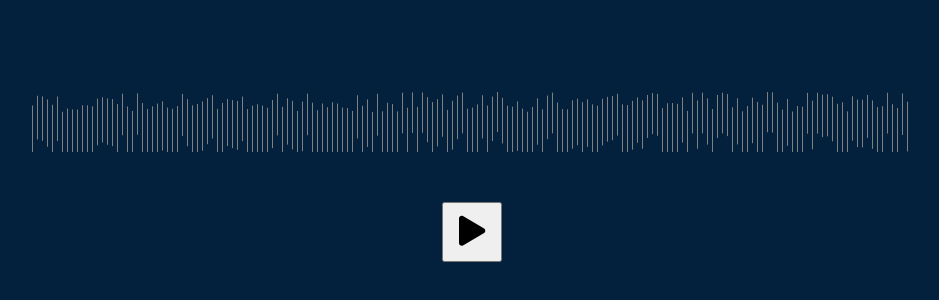
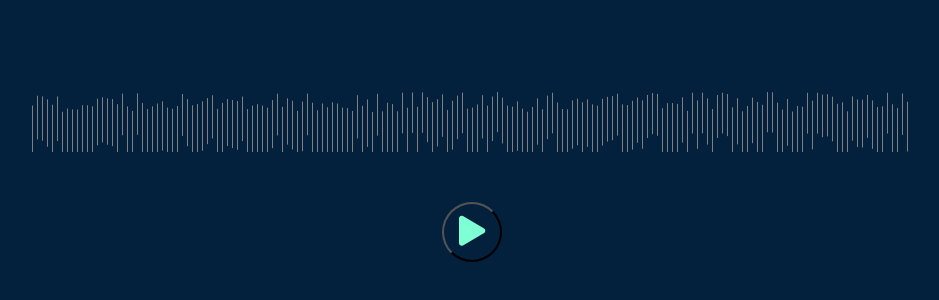
Before and after one commit to uudaykuma/music, a plain HTML site: page index.html in a window 1280 px wide. Shown: the part 108-408 px from the top of the page, without its empty margins (168-1107 px from the left). Drawn offline with Linux system fonts and the light colour scheme.

Commit message:
progress bar

```diff
--- a/CSS/style.css
+++ b/CSS/style.css
@@ -25,5 +25,8 @@ body{
 .btn-div > button{
     width:60px;
     height:60px;
-    font-size:30px
+    font-size:30px;
+    background-color: #03203C;
+    border-radius: 50%;
+    color: aquamarine;
 }
```
